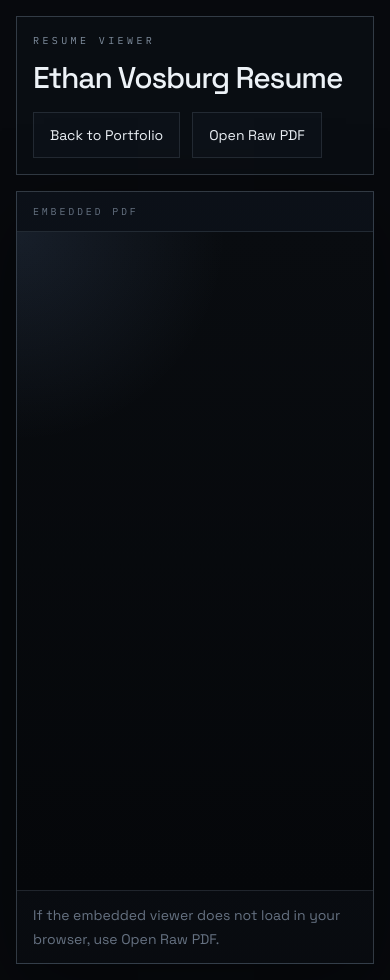
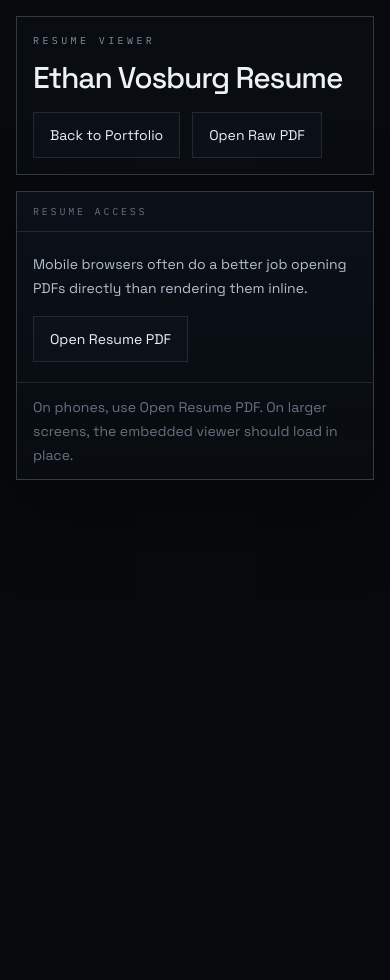
Before and after one commit to EthanV1920/Portfolio-website, a Next.js app: page /resume in a window 390 px wide. After the commit the page ends 844 px from the top, so only its background shows below. Built offline with nearby package versions, Linux system fonts and the light colour scheme.

Commit message:
Improve resume PDF access on mobile
- Replace the embedded viewer with a direct PDF link on small screens
- Keep the inline iframe for larger screens
- Update helper text to match the new access flow

```diff
--- a/app/resume/page.tsx
+++ b/app/resume/page.tsx
@@ -43,15 +43,28 @@ export default function ResumePage() {
 
         <section className="overflow-hidden border border-[var(--border-strong)] bg-[linear-gradient(180deg,rgba(12,17,24,0.96)_0%,rgba(8,11,16,0.92)_100%)] shadow-[var(--shadow-panel)]">
           <div className="border-b border-[var(--border-subtle)] px-4 py-3 font-mono text-[10px] uppercase tracking-[0.28em] text-[var(--text-dim)] sm:px-5 sm:text-xs">
-            Embedded PDF
+            Resume Access
+          </div>
+          <div className="px-4 py-5 sm:hidden">
+            <p className="text-sm leading-6 text-[var(--text-secondary)]">
+              Mobile browsers often do a better job opening PDFs directly than rendering them inline.
+            </p>
+            <a
+              href={resumePdfUrl}
+              target="_blank"
+              rel="noreferrer"
+              className="mt-4 inline-flex items-center border border-[var(--border-subtle)] bg-[var(--surface-soft)] px-4 py-3 text-sm text-[var(--text-secondary)] transition-[background-color,border-color] duration-200 hover:border-[var(--border-strong)] hover:bg-[var(--surface-strong)]"
+            >
+              Open Resume PDF
+            </a>
           </div>
           <iframe
             title="Ethan Vosburg Resume PDF"
             src={`${resumePdfUrl}#view=FitH&navpanes=0`}
-            className="h-[78vh] w-full bg-white"
+            className="hidden h-[78vh] w-full bg-white sm:block"
           />
           <div className="border-t border-[var(--border-subtle)] px-4 py-3 text-sm leading-6 text-[var(--text-dim)] sm:px-5">
-            If the embedded viewer does not load in your browser, use Open Raw PDF.
+            On phones, use Open Resume PDF. On larger screens, the embedded viewer should load in place.
           </div>
         </section>
       </div>
```
